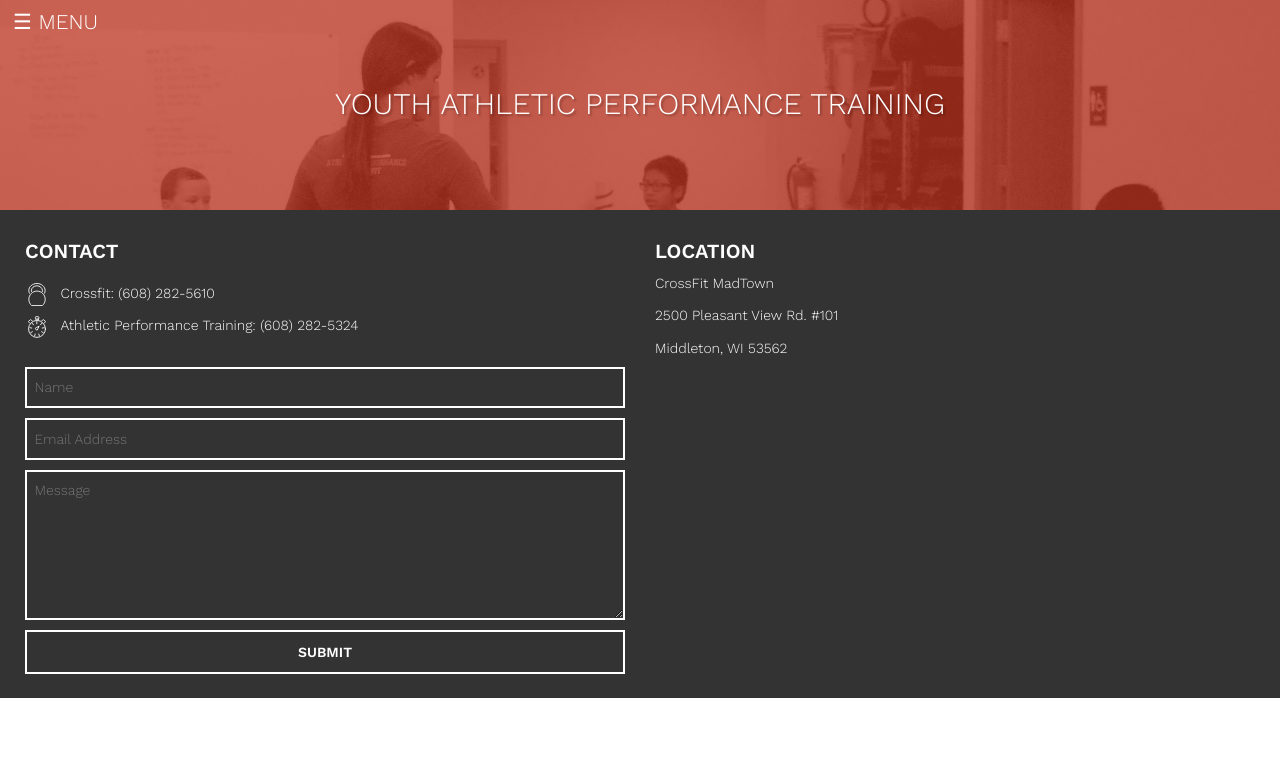
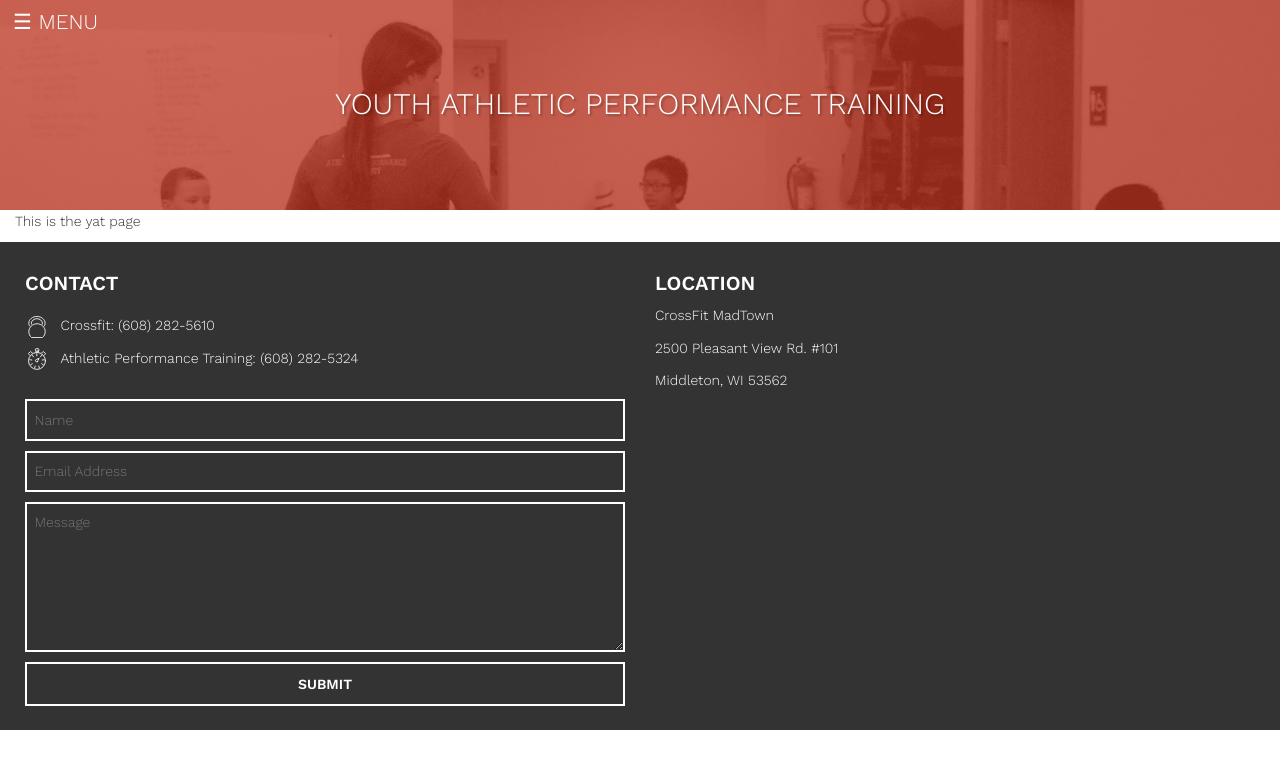
Before and after one commit to djdurban/crossfit_madtown, a Jekyll site: the page built from _services/youth-apt.md, in a window 1280 px wide. Shown: the top 769 px of the page. Built offline with Jekyll 4.4.1, drawn with Linux system fonts in a browser that asks for light colours.

Commit message:
Updated '/_services/youth-apt.md' via CloudCannon

```diff
--- a/_services/youth-apt.md
+++ b/_services/youth-apt.md
@@ -4,3 +4,5 @@ permalink: /athletic-performance-training/youth
 title: Youth Athletic Performance Training
 url: /athletic-performance-training/youth
 ---
+
+This is the yat page
```
